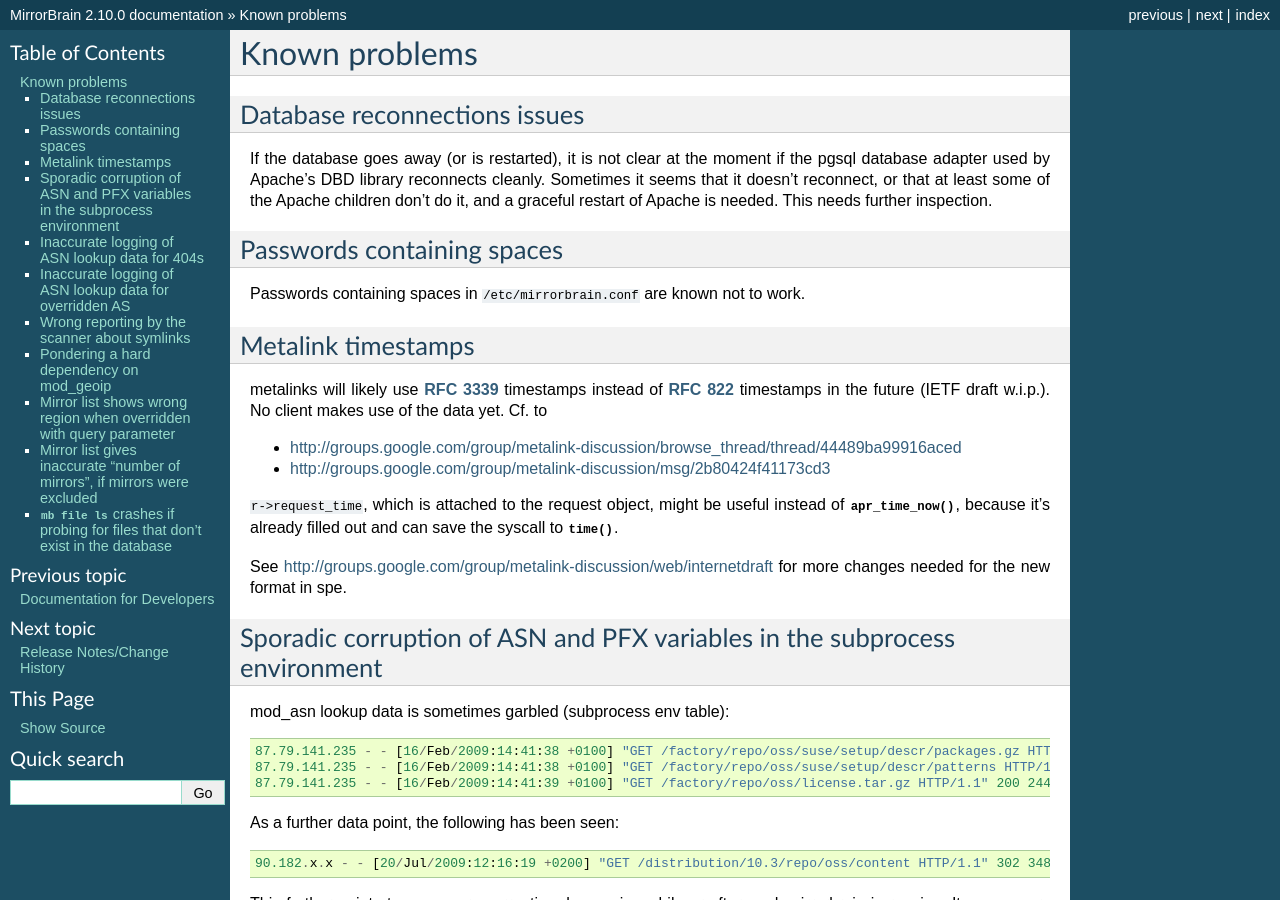
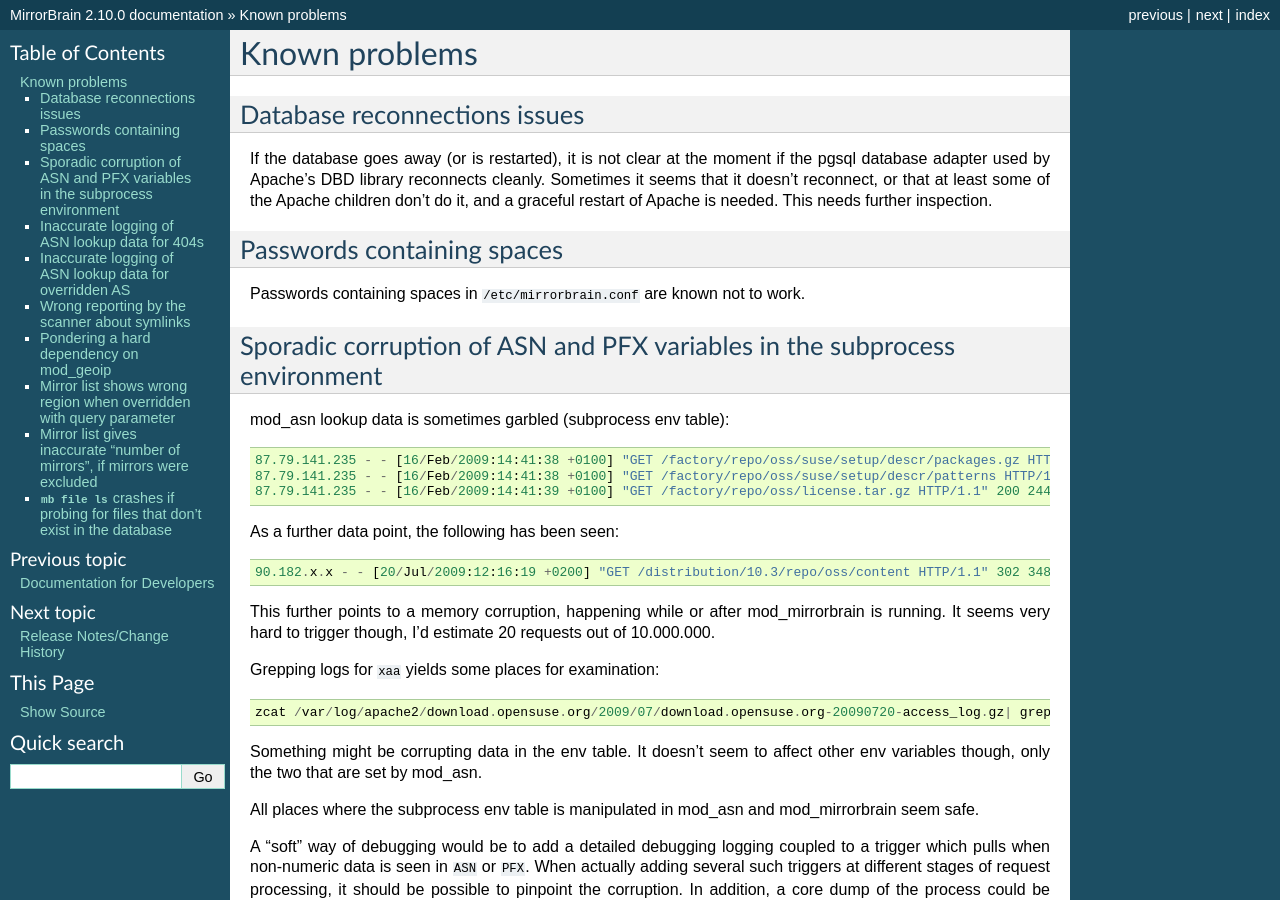
Before and after one commit to hayalci/mirrorbrain, a Sphinx documentation site: the page built from docs/bugs.rst, in a window 1280 px wide and 900 px high. Built offline with Sphinx 7.4.7, drawn with Linux system fonts in a browser that asks for light colours.

```diff
--- a/docs/bugs.rst
+++ b/docs/bugs.rst
@@ -15,23 +15,6 @@
 -----------------------------
 
 Passwords containing spaces in :file:`/etc/mirrorbrain.conf` are known not to work.
-
-
-Metalink timestamps
--------------------
-
-metalinks will likely use :rfc:`3339` timestamps instead of :rfc:`822` timestamps in
-the future (IETF draft w.i.p.). No client makes use of the data yet. Cf. to
-
-* http://groups.google.com/group/metalink-discussion/browse_thread/thread/44489ba99916aced
-* http://groups.google.com/group/metalink-discussion/msg/2b80424f41173cd3
-
-``r->request_time``, which is attached to the request object, might be useful
-instead of :func:`apr_time_now`, because it's already filled out and can save the
-syscall to :func:`time`.
-
-See http://groups.google.com/group/metalink-discussion/web/internetdraft for
-more changes needed for the new format in spe.
 
 
 Sporadic corruption of ASN and PFX variables in the subprocess environment
```
